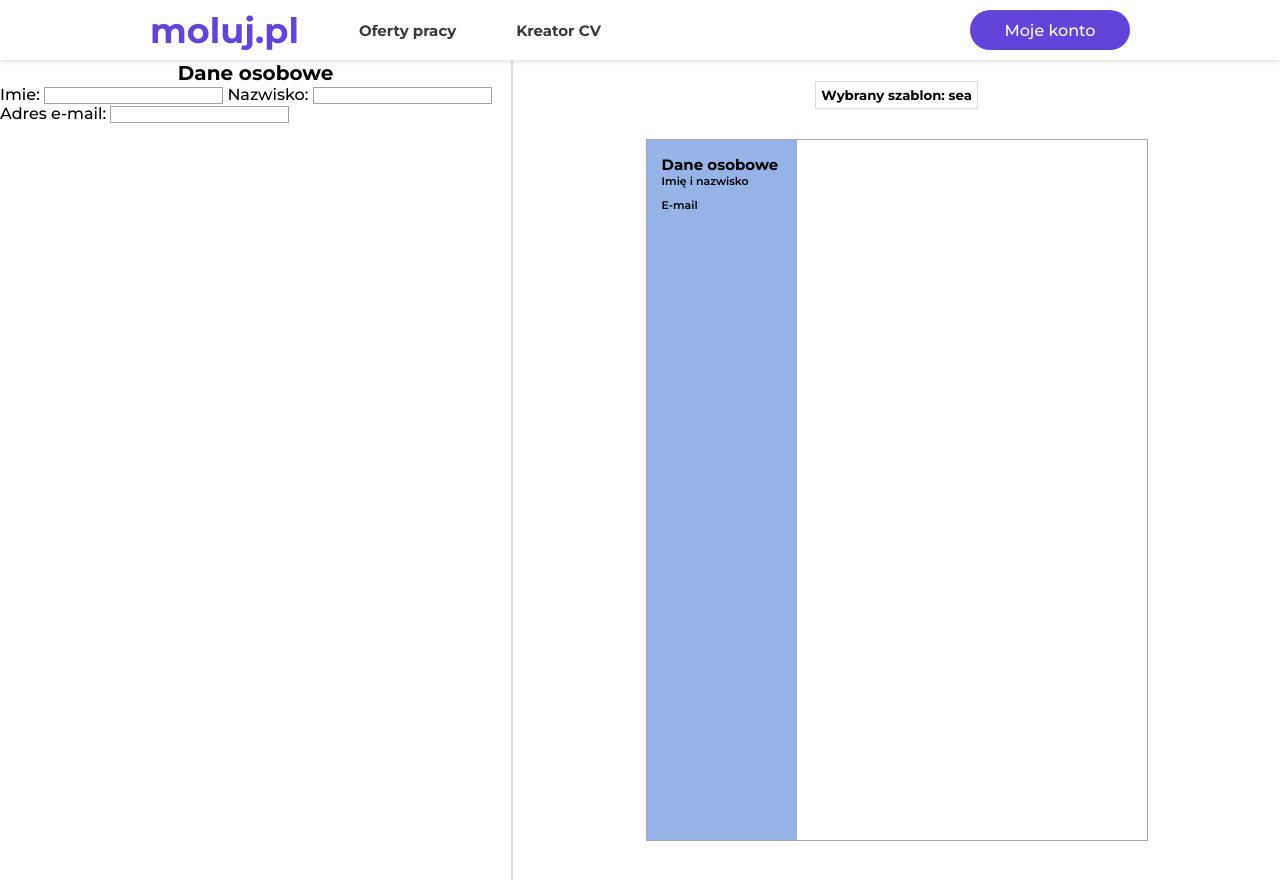
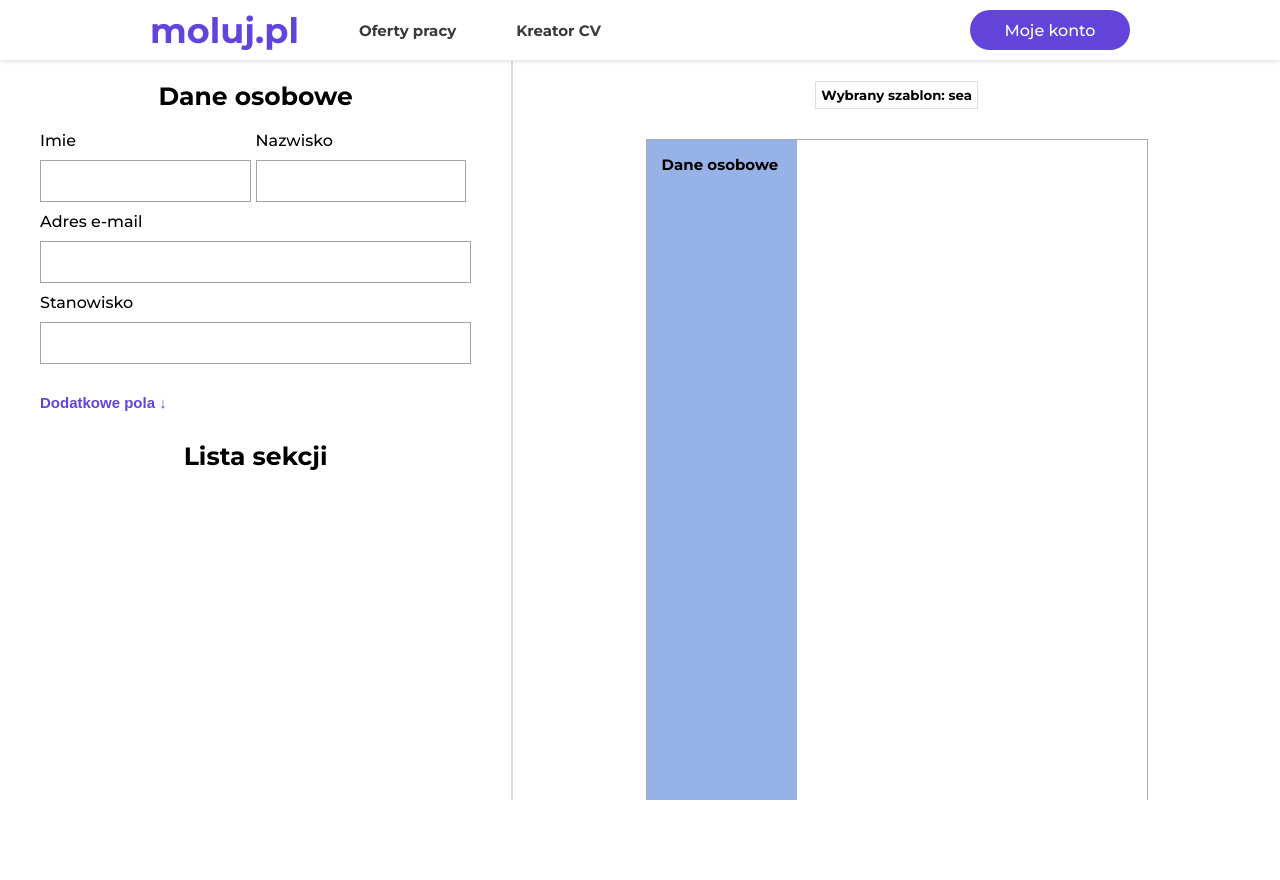
Before and after one commit to Uzyxen/system-ogloszeniowy, a Vue app: page /kreator-cv in a window 1280 px wide. After the commit the page ends 800 px from the top, so only its background shows below. Built offline with nearby package versions, Linux system fonts and the light colour scheme; no server answers; the HTML template or start-up script is replaced by a standard one.

Commit message:
create cv additional fields and simple styles

```diff
--- a/src/views/CVCreator.vue
+++ b/src/views/CVCreator.vue
@@ -1,17 +1,46 @@
 <template>
     <div id="root">
         <div id="data">
-            <h3>Dane osobowe</h3>
+            <h3 id="header">Dane osobowe</h3>
 
             <form>
-                Imie:
-                <input type="text" v-model="first_name">
+                <div class="half">
+                    Imie
+                    <input type="text" v-model="first_name">
+                </div>
 
-                Nazwisko:
-                <input type="text" v-model="last_name">
+                <div class="half">
+                    Nazwisko
+                    <input type="text" v-model="last_name">
+                </div>
 
-                Adres e-mail:
-                <input type="text" v-model="email">
+                <div class="full">
+                    Adres e-mail
+                    <input type="text" v-model="email">
+                </div>
+
+                <div class="full">
+                    Stanowisko
+                    <input type="text" v-model="position">
+                </div>
+
+                <button id="additional-fields-button" @click.prevent="additional_fields = !additional_fields">Dodatkowe pola ↓</button>
+
+                <div id="additional-fields-box">
+                    <div id="additional-fields" v-if="additional_fields">
+                        <div class="half">
+                            Numer telefonu
+                            <input type="text" v-model="phone_number">
+                        </div>
+
+                        <div class="half">
+                            Adres
+                            <input type="text" v-model="address">
+                        </div>
+                    </div>
+
+                    <h4 id="section-list">Lista sekcji</h4>
+                </div>
             </form>
         </div>
 
@@ -25,22 +54,38 @@
                     <h4>Dane osobowe</h4>
 
                     <div id="short-content">
-                        <div class="short-section">
+                        <div class="short-section" v-if="first_name || last_name">
                             <h6>Imię i nazwisko</h6>
                             <p>{{ first_name }} {{ last_name }}</p>
                         </div>
 
-                        <div class="short-section">
+                        <div class="short-section" v-if="email">
                             <h6>E-mail</h6>
                             <p>{{ email }}</p>
+                        </div>
+
+                        <div class="short-section" v-if="phone_number">
+                            <h6>Numer telefonu</h6>
+                            <p>{{ phone_number }}</p>
+                        </div>
+
+                        <div class="short-section" v-if="address">
+                            <h6>Adres</h6>
+                            <p>{{ address }}</p>
                         </div>
                     </div>
                 </div>
 
                 <div id="long">
                     <h3>{{ first_name }} {{ last_name }}</h3>
+                    <p>{{ position }}</p>
                 </div>
             </div>
+
+            <!-- <div id="buttons">
+                <button id="save">Zapisz</button>
+                <button id="download">Pobierz</button>
+            </div> -->
         </div>
     </div>
 </template>
@@ -49,24 +94,29 @@
     export default {
         data() {
             return {
+                additional_fields: false,
                 selected_template: 'sea',
                 first_name: '',
                 last_name: '',
-                email: ''
+                email: '',
+                position: '',
+                phone_number: '',
+                address: ''
             }
         }
     }
 </script>
 
-<style>
+<style scoped>
     #root{
         z-index: 99;
         position: absolute;
         width: 100%;
-        height: 100%;
+        height: calc(100% - 61px);
         top: 61px;
         left: 0;
         display: flex;
+        overflow: hidden;
     }
 
     #data{
@@ -76,8 +126,9 @@
     }
 
     #data h3{
+        margin: 20px 0;
         text-align: center;
-        font-size: 20px;
+        font-size: 25px;
     }
 
     #preview{
@@ -110,6 +161,7 @@
     #short h4{
         text-align: left;
         font-size: 15px;
+        padding-bottom: 10px;
     }
 
     #short-content{
@@ -132,7 +184,13 @@
     }
 
     #long h3{
-        padding: 10px;
+        padding: 10px 0 0 10px;
+    }
+
+    #long p{
+        margin: 0;
+        padding: 0 10px;
+        font-size: 10px;
     }
 
     #selected-template{
@@ -141,4 +199,86 @@
         padding: 5px;
     }
 
+    form{
+        display: flex;
+        flex-wrap: wrap;
+        column-gap: 5px;
+        row-gap: 10px;
+        padding: 0 40px;
+    }
+
+    input{
+        height: 40px;
+        padding: 0 0 0 5px;
+        transition: border-color .3s ease-in-out;
+    }
+
+    div.half, div.full{
+        display: flex;
+        flex-direction: column;
+        gap: 10px;
+    }
+
+    div.half{
+        width: calc(50% - 5px);
+    }
+
+    div.full{
+        width: 100%;
+    }
+
+    input:focus{
+        border-color: #6244DB;
+    }
+
+    #buttons{
+        display: flex;
+        gap: 10px;
+        position: absolute;
+        bottom: 20px;
+    }
+
+    #buttons button{
+        width: 150px;
+    }
+
+    #buttons button#save{
+        background-color: #6244DB;
+        color: #FFF;
+        padding: 20px;
+    }
+
+    #buttons button#download{
+        border: 4px solid #6244DB;
+        color: #6244DB;
+        padding: 20px;
+    }
+
+    #additional-fields-button{
+        margin-top: 20px;
+        background-color: transparent;
+        color: #6244DB;
+        font-size: 15px;
+        padding: 0;
+        font-weight: 600;
+        cursor: pointer;
+    }
+
+    #additional-fields{
+        display: flex;
+        row-gap: 10px;
+        column-gap: 5px;
+    }
+
+    #additional-fields-box{
+        display: flex;
+        flex-direction: column;
+        width: 100%;
+    }
+
+    h4#section-list{
+        margin-top: 20px;
+        text-align: center;
+        font-size: 25px;
+    }
 </style>
```
